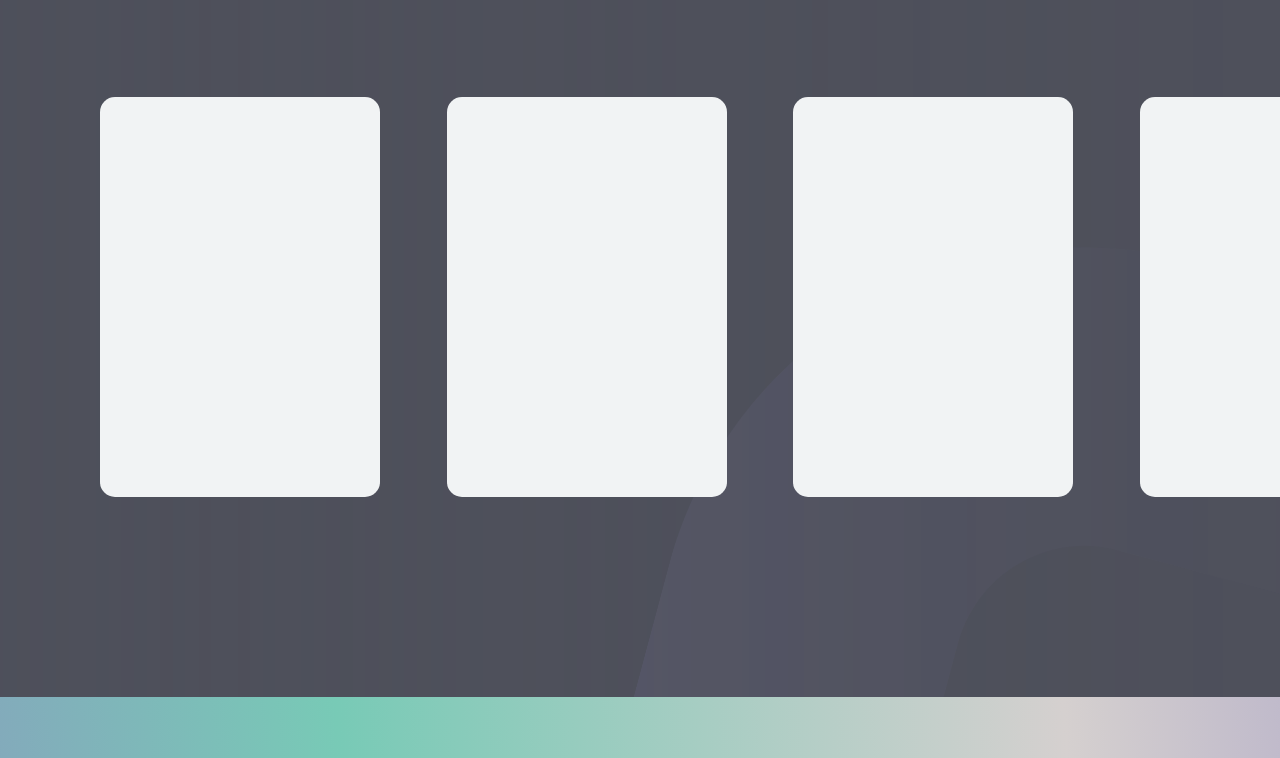
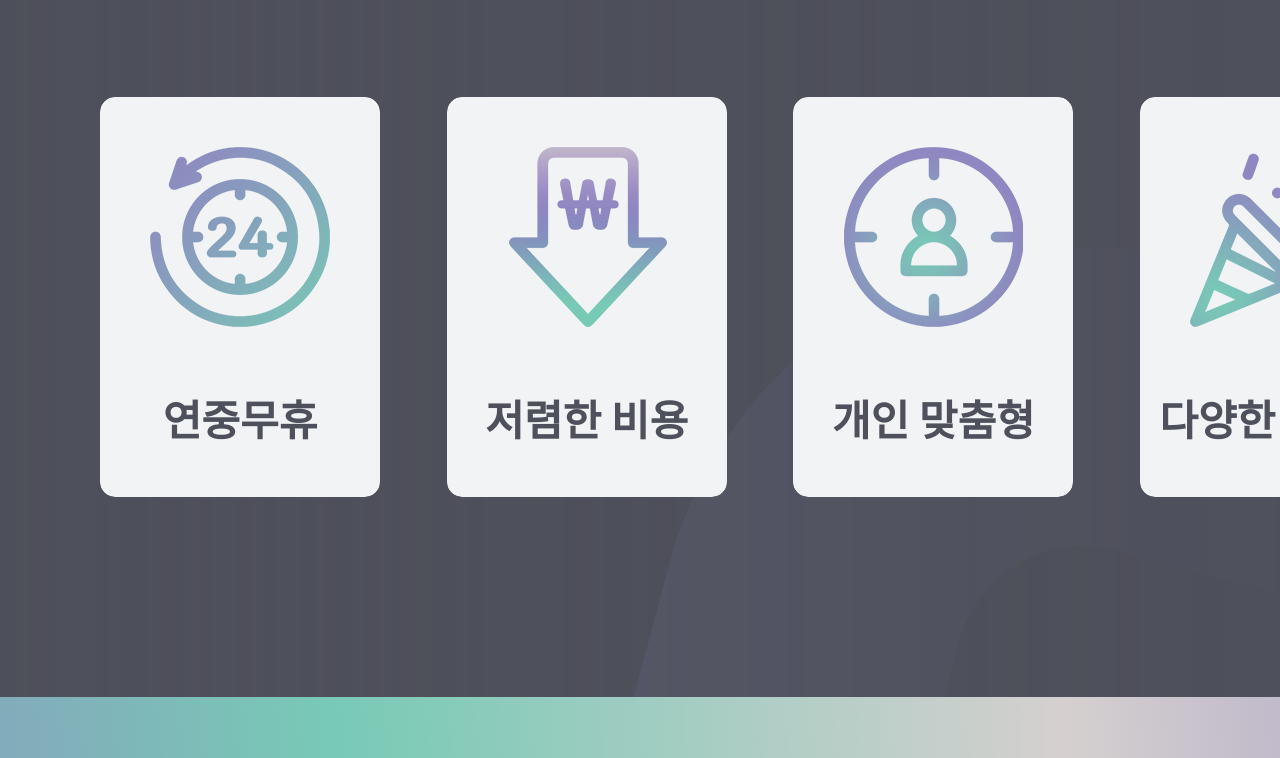
Before and after one commit to neltique/fitcon, a plain HTML site: page pages/class.html in a window 1280 px wide. Shown: the part 6249-7007 px from the top of the page. Drawn offline with nearby package versions, Linux system fonts and the light colour scheme.

Commit message:
class online end

```diff
--- a/css/class_style.css
+++ b/css/class_style.css
@@ -494,12 +494,75 @@
     position: relative;
 }
 
-#advantage .ad_inner .ad_flex .ad_box .ad_front {
+#advantage .ad_inner .ad_flex .ad_box .ad_face{
     width: 100%;
     height: 100%;
+    border-radius: 15px;
+
+    transition: all 0.8s ease;
+    box-sizing: border-box;
+    backface-visibility: hidden;
+}
+
+#advantage .ad_inner .ad_flex .ad_box .ad_front {
     padding-bottom: 100px;
     background-color: #f1f3f4;
+    text-align: center;
+
 }
+#advantage .ad_inner .ad_flex .ad_box .ad_front
+{
+    padding-top:50px;
+}
+
+#advantage .ad_inner .ad_flex .ad_box .ad_front h2{
+    color:#4e505b;
+    font-size:42px;
+    line-height: 100%;
+    padding-top:70px;
+}
+
+#advantage .ad_inner .ad_flex .ad_box .ad_back{
+    transform: rotateY(180deg);
+    position:absolute;
+    left:0;
+    top:0;
+    display: flex;
+    justify-content: center;
+    align-items: center;
+}
+
+#advantage .ad_inner .ad_flex .ad_box .ad_back p
+{
+    font-size:24px;
+    line-height: 40px;
+    text-align: center;
+}
+
+#advantage .ad_inner .ad_flex .ad_box:hover .ad_front{
+    transform: rotateY(-180deg);
+
+}
+
+#advantage .ad_inner .ad_flex .ad_box:hover  .ad_back{
+    transform: rotateY(0);
+
+}
+
+
+.ad_01{
+    background:linear-gradient(to right, #78CAB6, #7EB9B9);
+}
+.ad_02{
+    background:linear-gradient(to right, #7EB9B9, #84A9BC);
+}
+.ad_03{
+    background:linear-gradient(to right, #84A9BC, #8998BE);
+}
+.ad_04{
+    background:linear-gradient(to right, #8998BE, #8F87C1);
+}
+
 
 .ts_inner {
     padding: 100px 0;
@@ -735,7 +798,17 @@
 
 
 
-
+.maps
+{
+    width: 900px;
+    height: 900px;
+    margin:0 auto;
+}
+.maps iframe
+{   width: 100%;
+    height:100%;
+    max-width: 100%;
+}
 
 
 
--- a/pages/class.html
+++ b/pages/class.html
@@ -402,34 +402,80 @@
                 </div>
             </div>
         </div>
-    </div>
-
-
         <div id="advantage">
             <h1 class="c_title en">Advantage of FitCon Traing</h1>
             <h2 class="c_sub_title">언제나, 어디서나 최고를 경험할 수 있습니다!</h2>
             <div class="ad_inner">
                 <div class="ad_flex">
                     <div class="ad_box">
-                    <div class="ad_front"></div>
-                    <div class="ad_back"></div>
+                        <div class="ad_face ad_front">
+                            <div><img src="../images/advantage_01.png" alt="advantage_01"></div>
+                            <h2>연중무휴</h2>
+                        </div>
+                        <div class="ad_face ad_back ad_01">
+                            <p><span class="en">FitCon</span>은 24시간<br>
+                                운영 중입니다.<br>
+                                시간, 날짜에 제한 없이<br>
+                                운동할 수 있습니다.<br>
+                                상담을 원하시면<br>
+                                언제든지 문의 바랍니다.</p>
+                        </div>
                     </div>
                     <div class="ad_box">
-                    <div class="ad_front"></div>
-                    <div class="ad_back"></div>
+                        <div class="ad_face ad_front">
+                            <div><img src="../images/advantage_02.png" alt="advantage_02"></div>
+                            <h2>저렴한 비용</h2>
+                        </div>
+                        <div class="ad_face ad_back ad_02">
+                            <p>부담스런<br>
+                                오프라인 PT 금액<br>
+                                <br>
+                                FitCon의 트레이닝은<br>
+                                가격 그 이상을<br>
+                                느낄 수 있습니다.</p>
+                        </div>
                     </div>
                     <div class="ad_box">
-                    <div class="ad_front"></div>
-                    <div class="ad_back"></div>
+                        <div class="ad_face ad_front">
+                            <div><img src="../images/advantage_03.png" alt="advantage_03"></div>
+                            <h2>개인 맞춤형</h2>
+                        </div>
+                        <div class="ad_face ad_back ad_03">
+                            <p>
+                                <span class="en">FitCon</span>의<br>
+    <span class="en">Online Training</span>은<br>
+    개인 맞춤형<br>
+    플랫폼 입니다.<br>
+    체계적이고 과학적인<br>
+    방법으로 밀착관리 합니다.<br>
+                            </p>
+                        </div>
                     </div>
                     <div class="ad_box">
-                    <div class="ad_front"></div>
-                    <div class="ad_back"></div>
+                        <div class="ad_face ad_front">
+                            <div><img src="../images/advantage_04.png" alt="advantage_04"></div>
+                            <h2>다양한 이벤트</h2>
+                        </div>
+                        <div class="ad_face ad_back ad_04">
+                            <p>
+    오프라인 이벤트<br>
+    온라인 챌린지 이벤트<br>
+    할인 이벤트 등<br>
+    <br>
+    고객들의 운동을<br>
+    자극할 수 있는<br>
+    이벤트가 있습니다.<br>
+                            </p>
+                        </div>
                     </div>
 
                 </div>
             </div>
         </div>
+    </div>
+
+
+
 
 
     <div id="trainer_section">
@@ -553,6 +599,18 @@
     <div id="offline_section">
         <div class="section_title">
             <h1 class="en">Offline</h1>
+
+        </div>
+
+        <div></div>
+
+        <div>
+            <h1 class="c_title">Diet Management Program</h1>
+            <p>서대문구 통일로 97</h2>
+            <div class="maps">
+                <iframe src="https://www.google.com/maps/embed?pb=1m18!1m12!1m3!1d3162.6376955655383!2d126.96497067646014!3d37.563598924295775!2m3!1f0!2f0!3f0!3m2!1i1024!2i768!4f13.1!3m3!1m2!1s0x357ca288fef407a1%3A0x14298dc102aceb39!2z7ISc7Jq47Yq567OE7IucIOyEnOuMgOusuOq1rCDthrXsnbzroZwgOTc!5e0!3m2!1sko!2skr!4v1693309657294!5m2!1sko!2skr" style="border:0;" allowfullscreen="" loading="lazy" referrerpolicy="no-referrer-when-downgrade"></iframe>
+
+            </div>
 
         </div>
     </div>
```
Also changed, not shown: images/advantage_01.png (added), images/advantage_02.png (added), images/advantage_03.png (added), images/advantage_04.png (added), 색상코드.txt (deleted), 카드효과.txt (deleted). Lines whose indentation alone changed are shown as unchanged.
